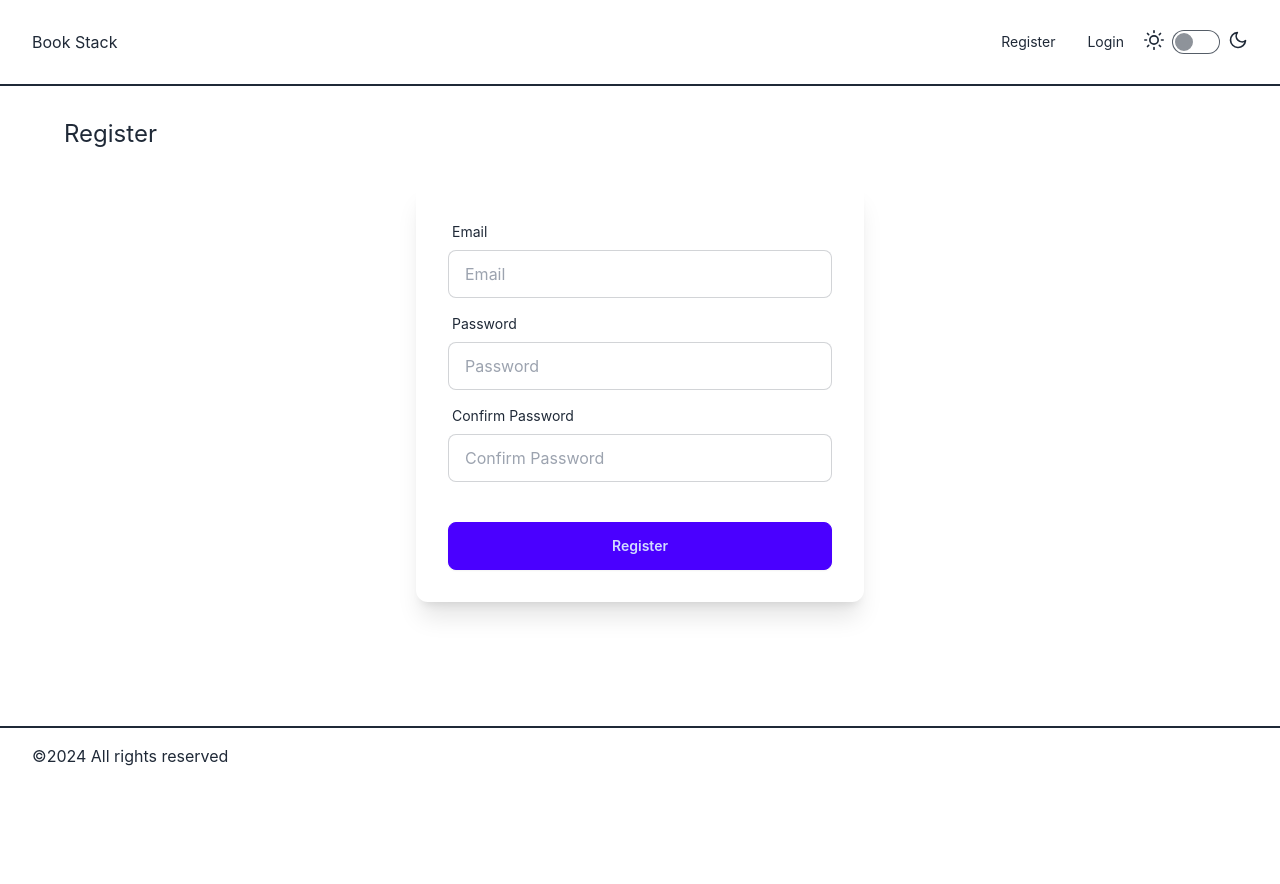
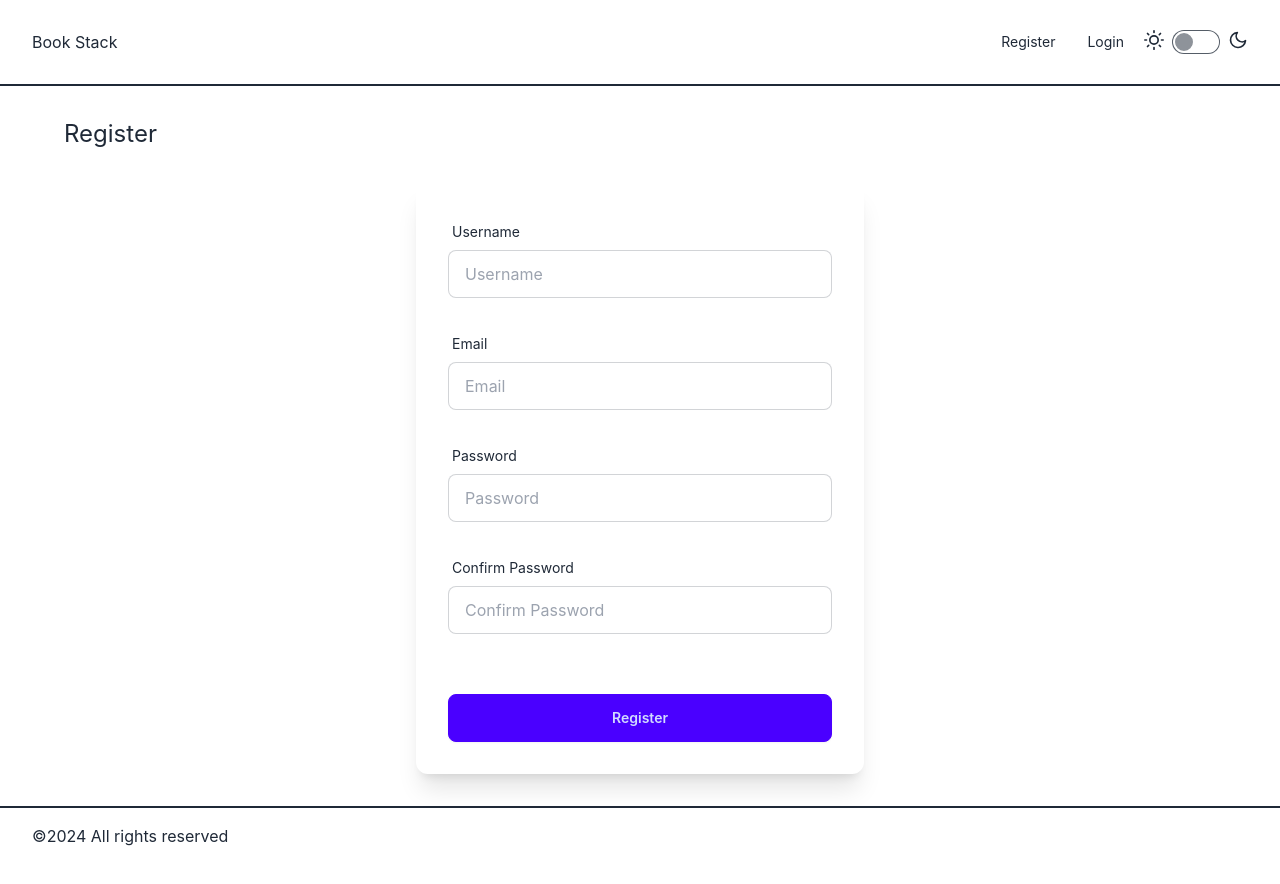
Before and after one commit to mardyc754/book-stack-client, a React (Vite) app: page /register in a window 1280 px wide. Before the commit the page ends 806 px from the top, so only its background shows below. Built offline with nearby package versions, Linux system fonts and the light colour scheme.

Commit message:
[wip] Handle registration (#7)

```diff
--- a/package.json
+++ b/package.json
@@ -12,6 +12,7 @@
     "prettier": "prettier --write ."
   },
   "dependencies": {
+    "@hookform/resolvers": "^3.4.2",
     "@tanstack/react-query": "^5.36.2",
     "@tanstack/react-table": "^8.17.3",
     "@types/react-paginate": "^7.1.4",
@@ -24,6 +25,7 @@
     "react-hook-form": "^7.51.5",
     "react-paginate": "^8.2.0",
     "react-router-dom": "^6.23.0",
+    "tailwind-merge": "^2.3.0",
     "zod": "^3.23.8"
   },
   "devDependencies": {
--- a/src/components/molecules/forms/Textfield.tsx
+++ b/src/components/molecules/forms/Textfield.tsx
@@ -1,20 +1,32 @@
-export const Textfield = ({
-  label,
-  type,
-  placeholder,
-  ...props
-}: React.InputHTMLAttributes<HTMLInputElement> & { label: string }) => {
+import { forwardRef } from 'react';
+
+import { cn } from '@/lib/tailwind/cn';
+
+interface TextfieldProps extends React.InputHTMLAttributes<HTMLInputElement> {
+  label: string;
+  errorLabel?: string;
+}
+
+export const Textfield = forwardRef<HTMLInputElement, TextfieldProps>(
+  ({ label, errorLabel, type, placeholder, ...props }, ref) => {
     return (
-    <div className="form-control">
+      <div className={cn('form-control', !errorLabel ? 'pb-5' : 'pb-0')}>
         <label className="label">
           <span className="label-text">{label}</span>
         </label>
         <input
+          {...props}
+          ref={ref}
           type={type}
           placeholder={placeholder}
-        className="input input-bordered"
-        {...props}
+          className={cn('input input-bordered', {
+            'input-error': !!errorLabel
+          })}
         />
+        {errorLabel && <p className="label-text text-error">{errorLabel}</p>}
       </div>
     );
-};
+  }
+);
+
+Textfield.displayName = 'Textfield';
--- a/src/components/organisms/forms/LoginForm.tsx
+++ b/src/components/organisms/forms/LoginForm.tsx
@@ -7,9 +7,8 @@ export const LoginForm = () => {
   return (
     <Form>
       <Textfield
-        label="Email"
-        type="email"
-        placeholder="Email"
+        label="Username"
+        placeholder="Username"
         className="input input-bordered"
       />
       <Textfield
--- a/src/components/organisms/forms/RegistrationForm.tsx
+++ b/src/components/organisms/forms/RegistrationForm.tsx
@@ -1,31 +1,57 @@
+import { registrationFormResolver } from '@/graphql/schemas/forms/registrationForm';
+import { useForm } from 'react-hook-form';
+
 import { PrimaryButton } from '@/components/atoms/Button';
 import { Form } from '@/components/atoms/forms/Form';
 import { FormActions } from '@/components/atoms/forms/FormActions';
 import { Textfield } from '@/components/molecules/forms/Textfield';
 
 export const RegistrationForm = () => {
+  const {
+    register,
+    handleSubmit,
+    formState: { errors }
+  } = useForm({
+    resolver: registrationFormResolver
+  });
+
+  const onSubmit = handleSubmit((data) => {});
+
   return (
     <Form>
+      <Textfield
+        label="Username"
+        placeholder="Username"
+        className="input input-bordered"
+        errorLabel={errors.username?.message?.toString()}
+        {...register('username')}
+      />
       <Textfield
         label="Email"
         type="email"
         placeholder="Email"
         className="input input-bordered"
+        errorLabel={errors.email?.message?.toString()}
+        {...register('email')}
       />
       <Textfield
         label="Password"
         type="password"
         placeholder="Password"
         className="input input-bordered"
+        errorLabel={errors.password?.message?.toString()}
+        {...register('password')}
       />
       <Textfield
         label="Confirm Password"
         type="password"
         placeholder="Confirm Password"
         className="input input-bordered"
+        errorLabel={errors.confirmPassword?.message?.toString()}
+        {...register('confirmPassword')}
       />
       <FormActions>
-        <PrimaryButton>Register</PrimaryButton>
+        <PrimaryButton onClick={onSubmit}>Register</PrimaryButton>
       </FormActions>
     </Form>
   );
--- /dev/null
+++ b/src/graphql/mutations.ts
@@ -0,0 +1,17 @@
+import { gql } from 'graphql-request';
+
+export const login = gql`
+  mutation login($username: String!, $password: String!) {
+    login(email: $email, password: $password) {
+      token
+    }
+  }
+`;
+
+export const register = gql`
+  mutation register($username: String!, $email: String!, $password: String!) {
+    register(username: $username, email: $email, password: $password) {
+      token
+    }
+  }
+`;
--- /dev/null
+++ b/src/graphql/schemas/forms/loginForm.ts
@@ -0,0 +1,9 @@
+import { zodResolver } from '@hookform/resolvers/zod';
+import { z } from 'zod';
+
+const loginFormSchema = z.object({
+  username: z.string().min(3).max(20),
+  password: z.string().min(8).max(32)
+});
+
+export const loginFormResolver = zodResolver(loginFormSchema);
--- /dev/null
+++ b/src/graphql/schemas/forms/registrationForm.ts
@@ -0,0 +1,25 @@
+import { zodResolver } from '@hookform/resolvers/zod';
+import { z } from 'zod';
+
+const registrationFormSchema = z
+  .object({
+    username: z
+      .string()
+      .min(3, { message: 'Username is too short' })
+      .max(20, { message: 'Username is too long' }),
+    email: z.string().email().min(1, { message: 'Email is required' }),
+    password: z
+      .string()
+      .min(8, { message: 'Password is too short' })
+      .max(32, { message: 'Password is too long' }),
+    confirmPassword: z
+      .string()
+      .min(8, { message: 'Password is too short' })
+      .max(32, { message: 'Password is too large' })
+  })
+  .refine((data) => data.password === data.confirmPassword, {
+    message: 'Passwords must match',
+    path: ['confirmPassword']
+  });
+
+export const registrationFormResolver = zodResolver(registrationFormSchema);
--- /dev/null
+++ b/src/lib/tailwind/cn.ts
@@ -0,0 +1,6 @@
+import { type ClassValue, clsx } from 'clsx';
+import { twMerge } from 'tailwind-merge';
+
+export function cn(...args: ClassValue[]) {
+  return twMerge(clsx(args));
+}
```
Also changed, not shown: src/graphql/api/auth.ts (added), 1 other file (tests, documents, lock files or other folders). Lines whose indentation alone changed are shown as unchanged.
